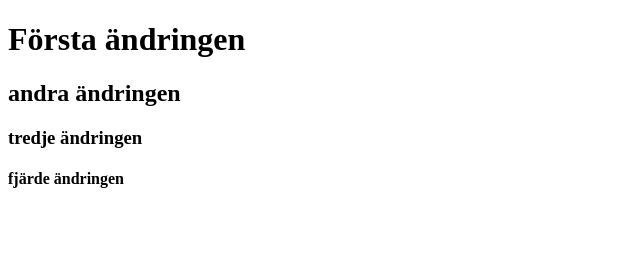
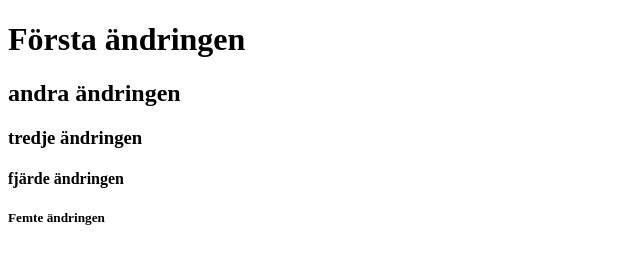
Before and after one commit to Meyertoe/Git-Test-Grupp-Ivan-och-Simon-main, a plain HTML site: page index.html in a window 1280 px wide. Shown: the full height of the page, 0-640 px from the left. Drawn offline with Linux system fonts and the light colour scheme.

Commit message:
femte ändringen

```diff
--- a/index.html
+++ b/index.html
@@ -10,5 +10,6 @@
     <h2>andra ändringen</h2>
     <h3>tredje ändringen</h3>
     <h4>fjärde ändringen</h4>
+    <h5>Femte ändringen</h5>
 </body>
 </html>
```
